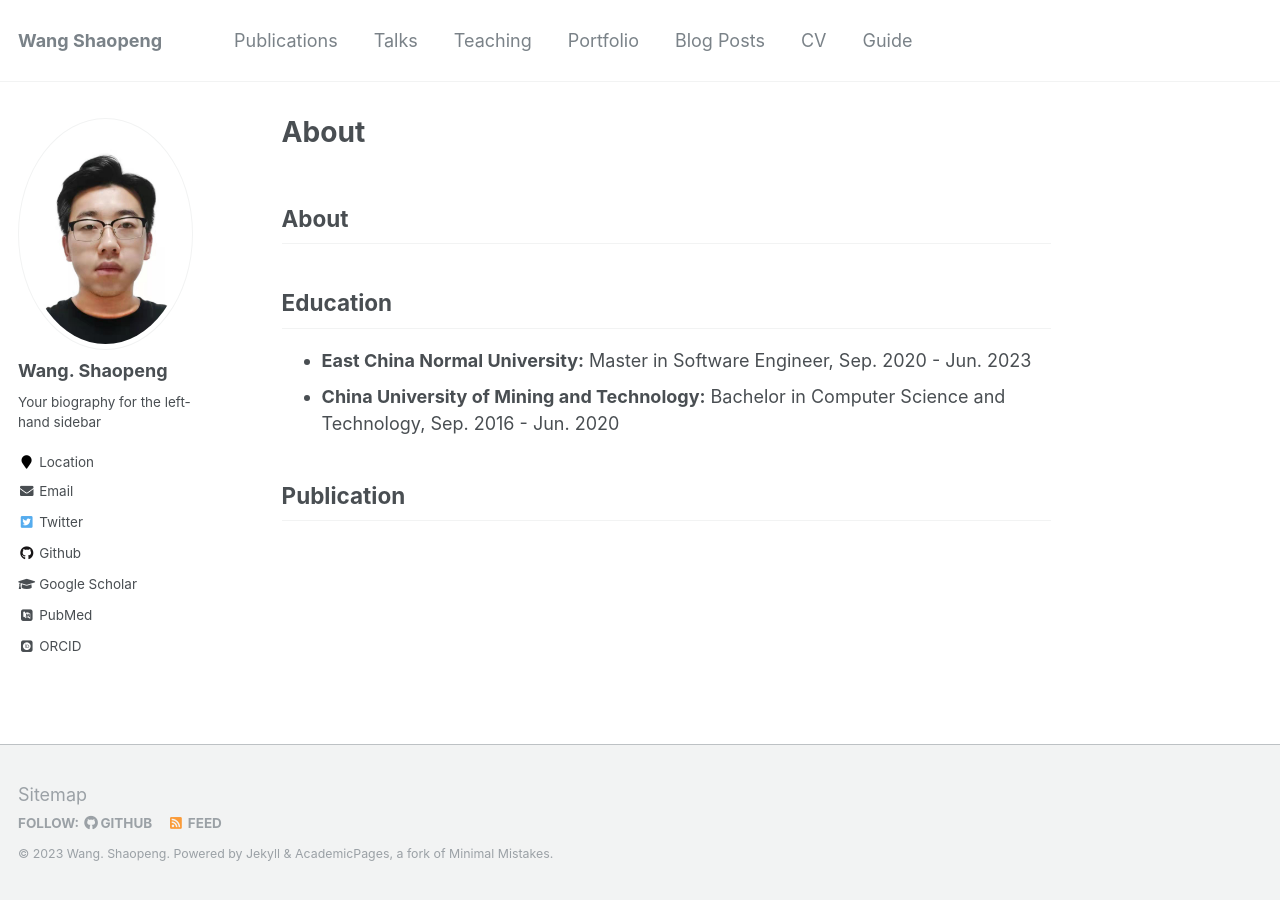
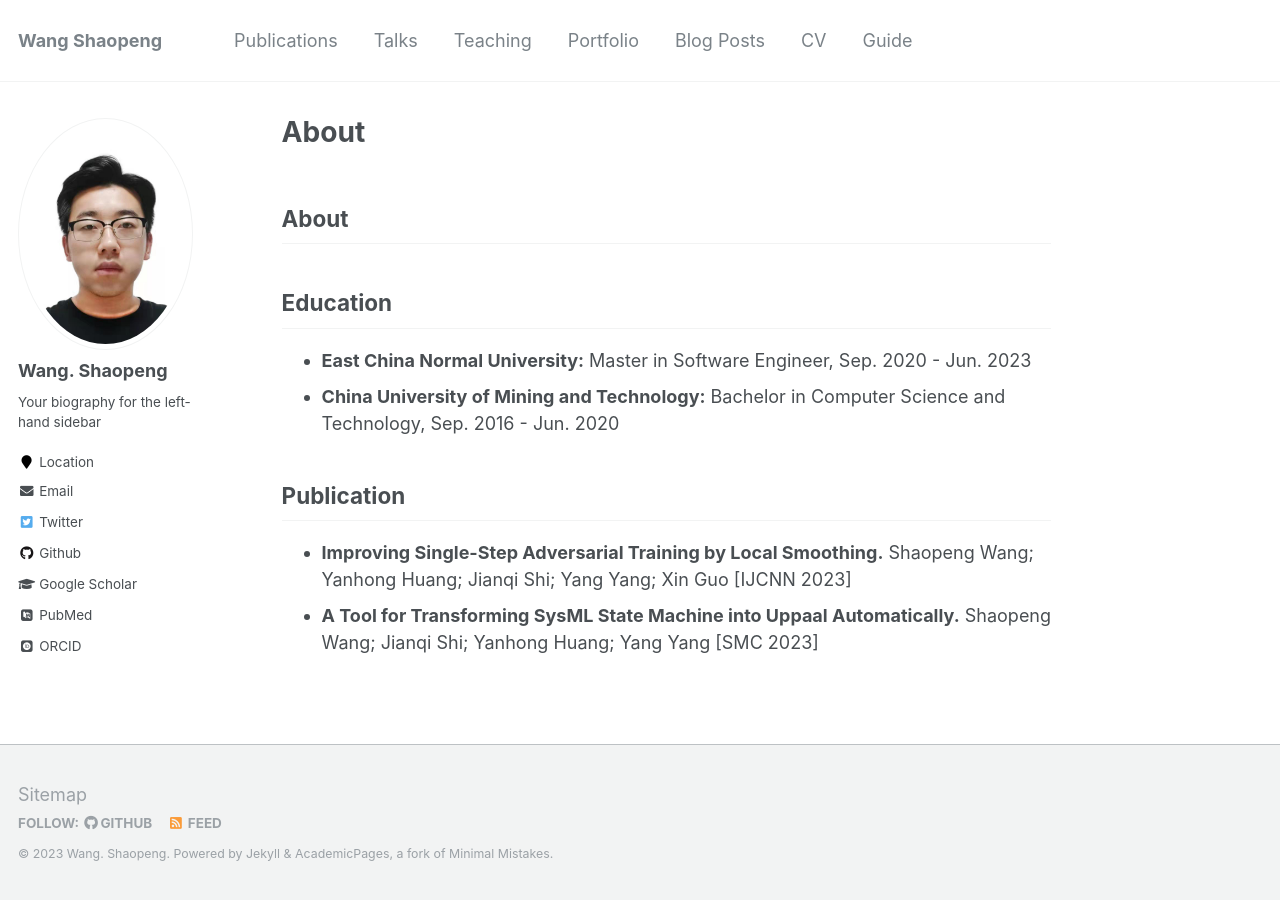
Before and after one commit to CharlesJames13586/CharlesJames13586.github.io, a Jekyll site: the page built from _pages/about.md, in a window 1280 px wide. Built offline with Jekyll 4.4.1, drawn with Linux system fonts in a browser that asks for light colours; some web fonts are replaced.

Commit message:
update publication

```diff
--- a/_pages/about.md
+++ b/_pages/about.md
@@ -19,3 +19,5 @@ Education
 
 Publication
 ---
+* **Improving Single-Step Adversarial Training by Local Smoothing.** Shaopeng Wang; Yanhong Huang; Jianqi Shi; Yang Yang; Xin Guo [IJCNN 2023]
+* **A Tool for Transforming SysML State Machine into Uppaal Automatically.** Shaopeng Wang; Jianqi Shi; Yanhong Huang; Yang Yang [SMC 2023]
```
